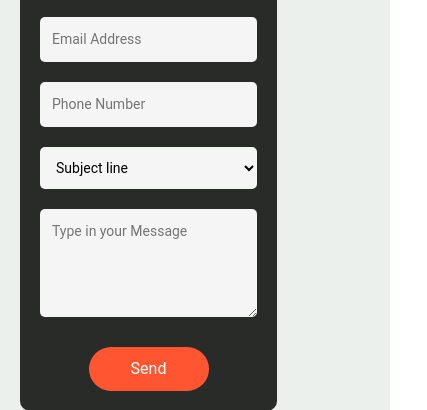
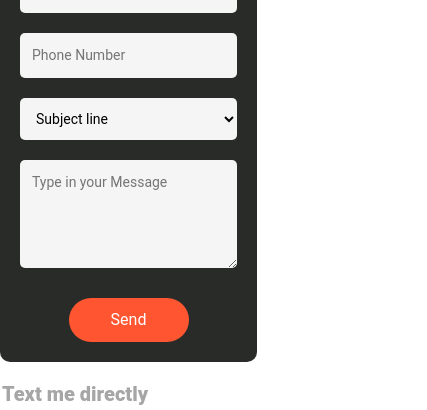
Before and after one commit to MuhammadHafizul/portfoliov2, a plain HTML site: page index.html in a window 390 px wide. Shown: the part 2840-3250 px from the top of the page, 427 px wide, since content can reach past the window. Drawn offline with nearby package versions, Linux system fonts and the light colour scheme.

Commit message:
style.css

```diff
--- a/style.css
+++ b/style.css
@@ -1,9 +1,3 @@
-*{
-  margin:0;
-  padding:0;
-  box-sizing:border-box;
-}
-
 body {
   margin: 0;
   padding: 0;
@@ -96,11 +90,10 @@ h3 {
 
 .s4 {
   min-height: 100vh;
-  background-color: #ebf0ec;
   display: flex;
   align-items: center;
   justify-content: center;
-  flex-direction: row;
+  flex-direction: column;
   padding: 90px 0 20px;
 }
 .s4 section{
@@ -212,14 +205,20 @@ footer p{
     max-width:100%;
   }
   .s4{
+    display: flex;
     flex-direction: column;
-    padding: 90px 0 20px 20px;
+    align-items: center;
+    justify-content: center;
+    padding: 90px 0 20px;
   }
   .s4 section{
-    flex: column;
+    flex-direction: column;
+    max-width: 450px;
   }
   .form-container{
-    max-width: 100%;
+    flex: 1;
+    margin-right: 0;
+    margin-bottom: 20px;
   }
   form{
     padding: 20px;
@@ -247,6 +246,9 @@ footer p{
     font-size: 20px;
     margin: 0;
   }
+  footer{
+    max-width: 100%;
+  }
   footer p{
     font-size: 12px;
   }
```
